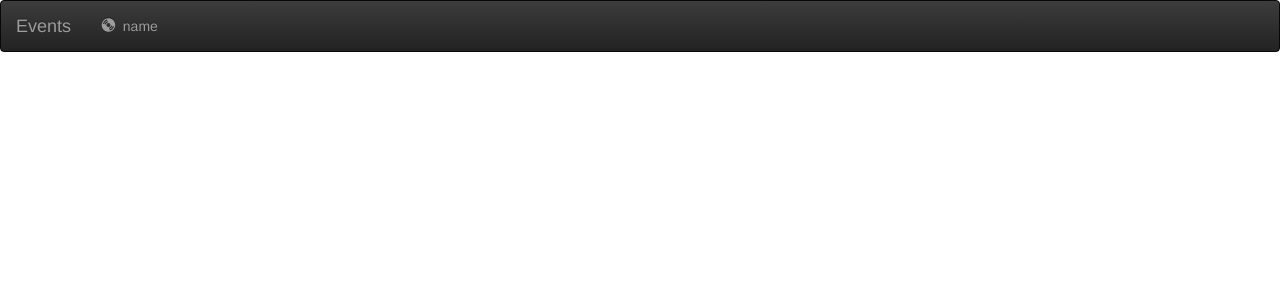
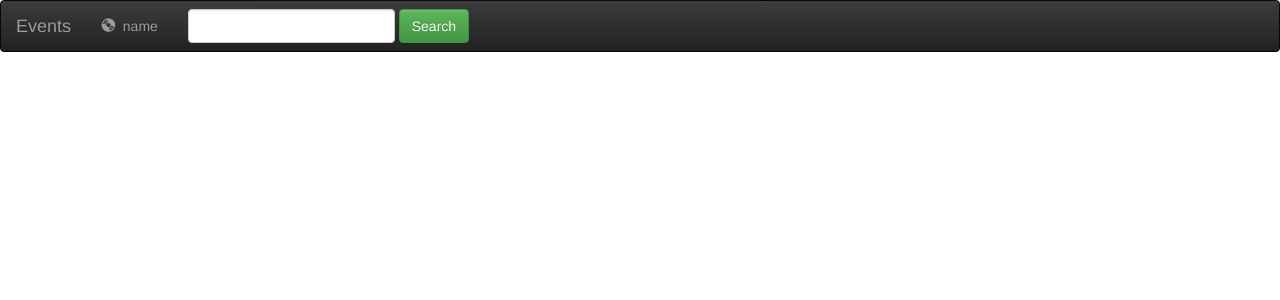
Before and after one commit to Ngahu/Events--app, a Django app: page / in a window 1280 px wide. Shown: the top 300 px of the page. Run offline with Django 3.2, Linux system fonts and the light colour scheme; some libraries are stand-ins or nearby versions.

Commit message:
making of the form that is in place in the topbar

```diff
--- a/mysite/Event/templates/Event/base.html
+++ b/mysite/Event/templates/Event/base.html
@@ -33,16 +33,21 @@
     </div>
 
 <!--navigation items -->
-<div class="collapse navbar-collapse">
+<div class="collapse navbar-collapse" id="topNavBar">
 <ul class="nav navbar-nav">
     <li class="">
         <a href="#">
             <span class="glyphicon glyphicon-cd" aria-hidden="true"></span>&nbsp; name
         </a>
     </li>
-
 </ul>
 
+    <form action="#" class="navbar-form navbar-left" role="search" method="get">
+        <div class="form-group">
+            <input type="text" class="form-control" name="q" value="">
+        </div>
+        <button type="submit" class="btn btn-success"> Search</button>
+    </form>
 
 </div>
 
```
